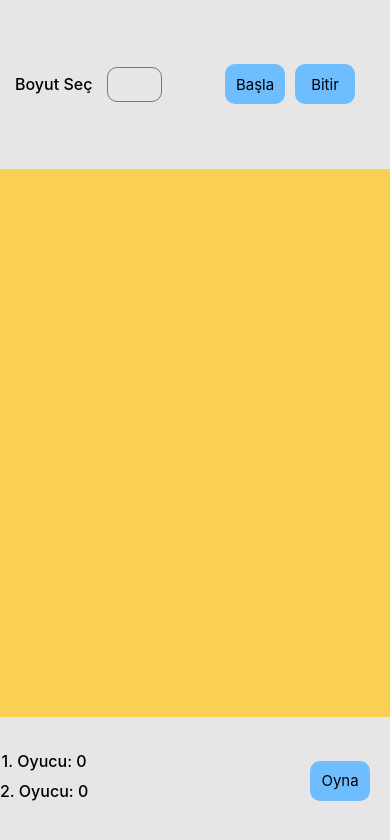
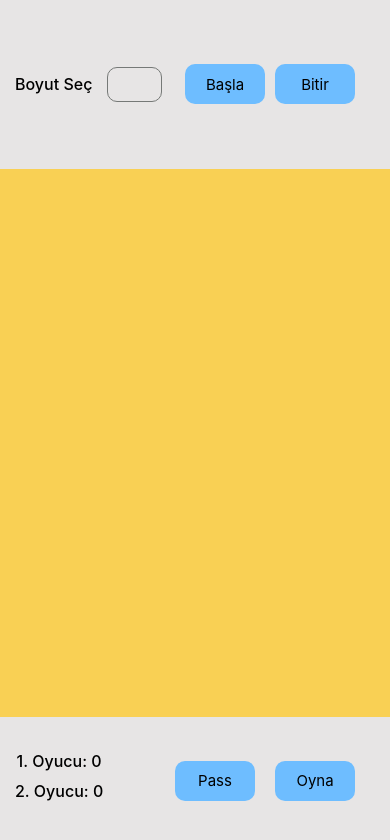
Before and after one commit to askmakdag/AI_GAMES, a React Native app in the folder AI_PUZZLE_GAME/: screen / in a window 390 px wide. Shown: the top 840 px of the page. Built offline with nearby package versions, Linux system fonts and the light colour scheme.

Commit message:
Some visual and functionality improvements.

```diff
--- a/AI_PUZZLE_GAME/App.js
+++ b/AI_PUZZLE_GAME/App.js
@@ -1,5 +1,5 @@
 import React from 'react';
-import {StyleSheet, Text, View, FlatList, TouchableOpacity, Dimensions, TextInput} from 'react-native';
+import {StyleSheet, Text, Alert, View, FlatList, TouchableOpacity, Dimensions, TextInput} from 'react-native';
 import Cell from './Cell';
 
 export default class App extends React.Component {
@@ -15,6 +15,7 @@ export default class App extends React.Component {
             finish_to_play: false,
             score1: 0,
             score2: 0,
+            start_the_game: true,
         };
     };
 
@@ -26,10 +27,8 @@ export default class App extends React.Component {
     createData = (size) => {
         let data = [];
 
-        for (let i = 0; i < size; i++) {
-            for (let i = 0; i < size; i++) {
+        for (let i = 0; i < size * size; i++) {
             data.push({char: '', last_modified_index: -1, start_new_word: true, row_or_column: '', size: size});
-            }
         }
 
         this.setState({data: data});
@@ -95,13 +94,21 @@ export default class App extends React.Component {
     };
 
     startTheGame = () => {
-        this.createData(this.state.num_columns);
-        this.setState({start_to_play: true});
+        const {num_columns} = this.state;
+        if (num_columns === 0) {
+            Alert.alert('Matris boyutunu giriniz lütfen.');
+        } else {
+            this.createData(num_columns);
+            this.setState({start_to_play: true, start_the_game: false});
+        }
+    };
+
+    endTheGame = () => {
+        this.setState({start_to_play: false, modified_index: -1, word: '', start_the_game: true});
     };
 
     renderItem = ({item, index}) => {
         const {num_columns} = this.state;
-
 
         let fontSize = (Dimensions.get('window').width / num_columns) - 15 < 15 ? 15 : (Dimensions.get('window').width / num_columns) - 15;
         console.log('fontSize: ', fontSize);
@@ -139,6 +146,32 @@ export default class App extends React.Component {
             word: '',
             row_or_column: '',
         });
+
+        if (newData.length !== 0) {
+            /** Matrisin n*n lik olduğu varsayılmıştır. Yani "Math.sqrt()" metodu sonucunda mantıklı bir değer return edilecektir.*/
+            this.getMatris(Math.sqrt(newData.length), newData);
+        }
+
+    };
+
+    getMatris = (SIZE, DATA) => {
+        let matris = new Array(SIZE);
+
+        // Loop to create 2D array using 1D array
+        for (let i = 0; i < matris.length; i++) {
+            matris[i] = new Array(SIZE);
+        }
+
+        let h = 0;
+
+        // Loop to initilize 2D array elements.
+        for (let i = 0; i < SIZE; i++) {
+            for (let j = 0; j < SIZE; j++) {
+                matris[i][j] = DATA[i * SIZE + j].char;
+            }
+        }
+
+        console.log('Matris: ', matris);
     };
 
     handleBoardPaneVisual = () => {
@@ -158,6 +191,7 @@ export default class App extends React.Component {
         console.log('data: ', this.state.data);
         console.log('kelime: ', this.state.word);
         console.log('num_columns: ', this.state.num_columns);
+        const {start_the_game} = this.state;
 
         return (
             <View style={styles.mainContainer}>
@@ -174,15 +208,19 @@ export default class App extends React.Component {
                     </View>
 
                     <View style={{flexDirection: 'row', alignItems: 'center'}}>
+                        <View display={start_the_game ? 'flex' : 'none'}>
                             <TouchableOpacity style={styles.startButtonContainer}
                                               onPress={() => this.startTheGame()}>
                                 <Text style={styles.finishButtonText}>Başla</Text>
                             </TouchableOpacity>
+                        </View>
 
+                        <View display={!start_the_game ? 'flex' : 'none'}>
                             <TouchableOpacity style={styles.finishButtonContainer}
-                                          onPress={() => this.setState({start_to_play: false})}>
+                                              onPress={() => this.endTheGame()}>
                                 <Text style={styles.finishButtonText}>Bitir</Text>
                             </TouchableOpacity>
+                        </View>
                     </View>
                 </View>
 
@@ -205,9 +243,15 @@ export default class App extends React.Component {
                             Oyucu: {this.state.score2} </Text>
                     </View>
 
+                    <View style={{flexDirection: 'row'}}>
+                        <TouchableOpacity style={styles.finishButtonContainer} onPress={() => this.turnMove()}>
+                            <Text style={styles.finishButtonText}> Pass </Text>
+                        </TouchableOpacity>
+
                         <TouchableOpacity style={styles.finishButtonContainer} onPress={() => this.turnMove()}>
                             <Text style={styles.finishButtonText}> Oyna </Text>
                         </TouchableOpacity>
+                    </View>
                 </View>
             </View>
         );
@@ -235,6 +279,7 @@ const styles = StyleSheet.create({
         flexDirection: 'row',
         justifyContent: 'space-between',
         alignItems: 'center',
+        paddingHorizontal: 15,
         width: '100%',
         height: '15%',
         backgroundColor: '#E7E5E5',
@@ -254,7 +299,7 @@ const styles = StyleSheet.create({
         justifyContent: 'center',
         alignItems: 'center',
         height: 40,
-        width: 60,
+        width: 80,
         borderRadius: 10,
         backgroundColor: '#6EBDFF',
         marginRight: 20,
@@ -263,7 +308,7 @@ const styles = StyleSheet.create({
         justifyContent: 'center',
         alignItems: 'center',
         height: 40,
-        width: 60,
+        width: 80,
         borderRadius: 10,
         backgroundColor: '#6EBDFF',
         marginRight: 10,
```
Also changed, not shown: 1 other file (tests, documents, lock files or other folders). Lines whose indentation alone changed are shown as unchanged.
